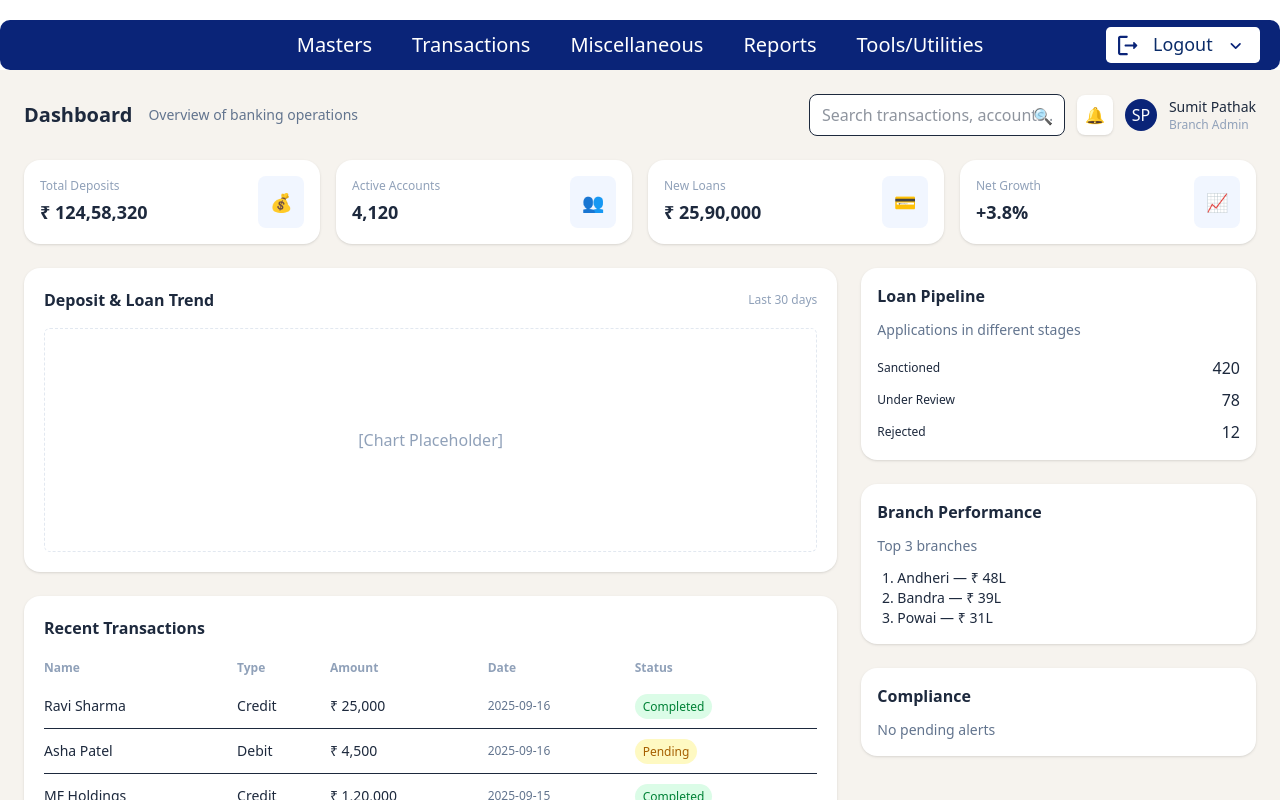
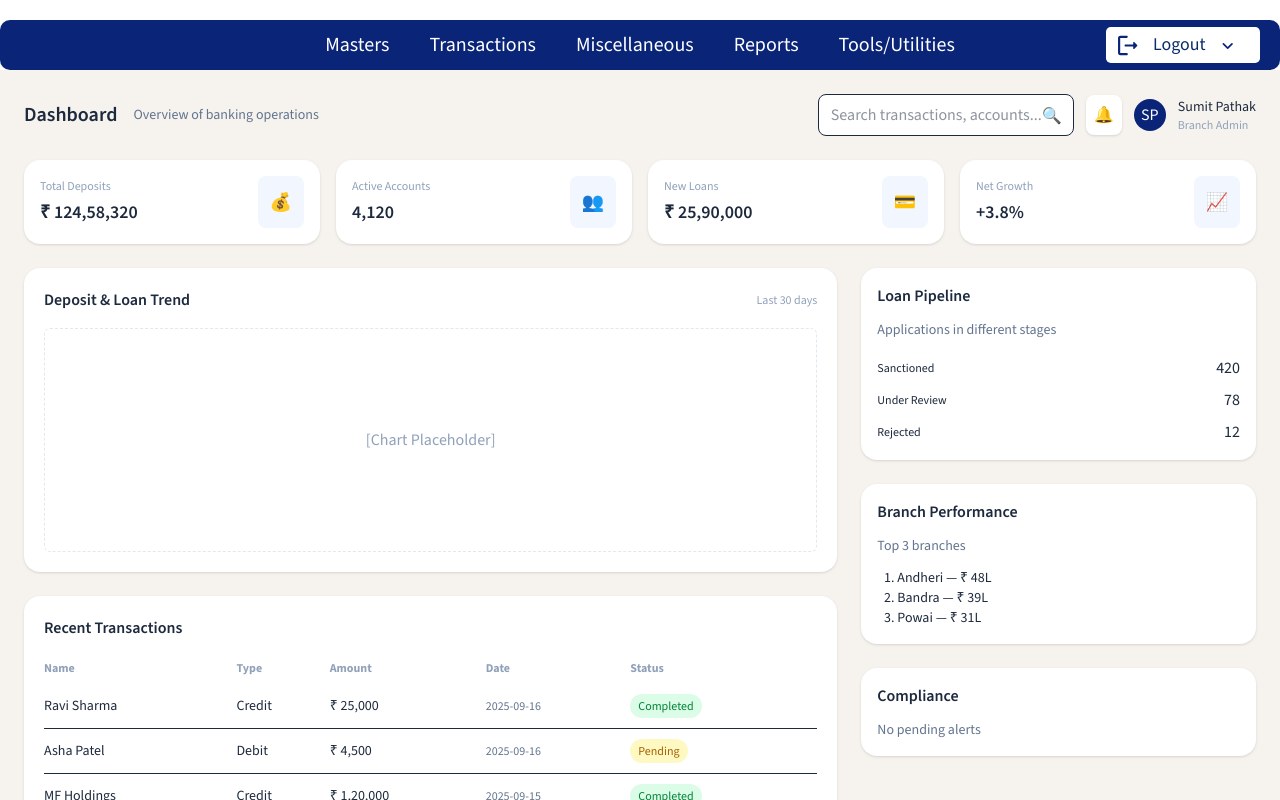
Before and after one commit to TechMET-Solutions/SLF, a React (Vite) app: page / in a window 1280 px wide. Shown: the top 800 px of the page. Built offline with nearby package versions, Linux system fonts and the light colour scheme.

Commit message:
Set the Font

```diff
--- a/src/index.css
+++ b/src/index.css
@@ -1 +1,12 @@
+@import url('https://fonts.googleapis.com/css2?family=Source+Sans+3:ital,wght@0,200..900;1,200..900&display=swap');
 @import "tailwindcss";
+
+body{
+    @apply font-primary
+}
+
+/* Theme */
+@theme {
+  /* Fonts */
+  --font-primary: "Source Sans 3", sans-serif;
+}
```
